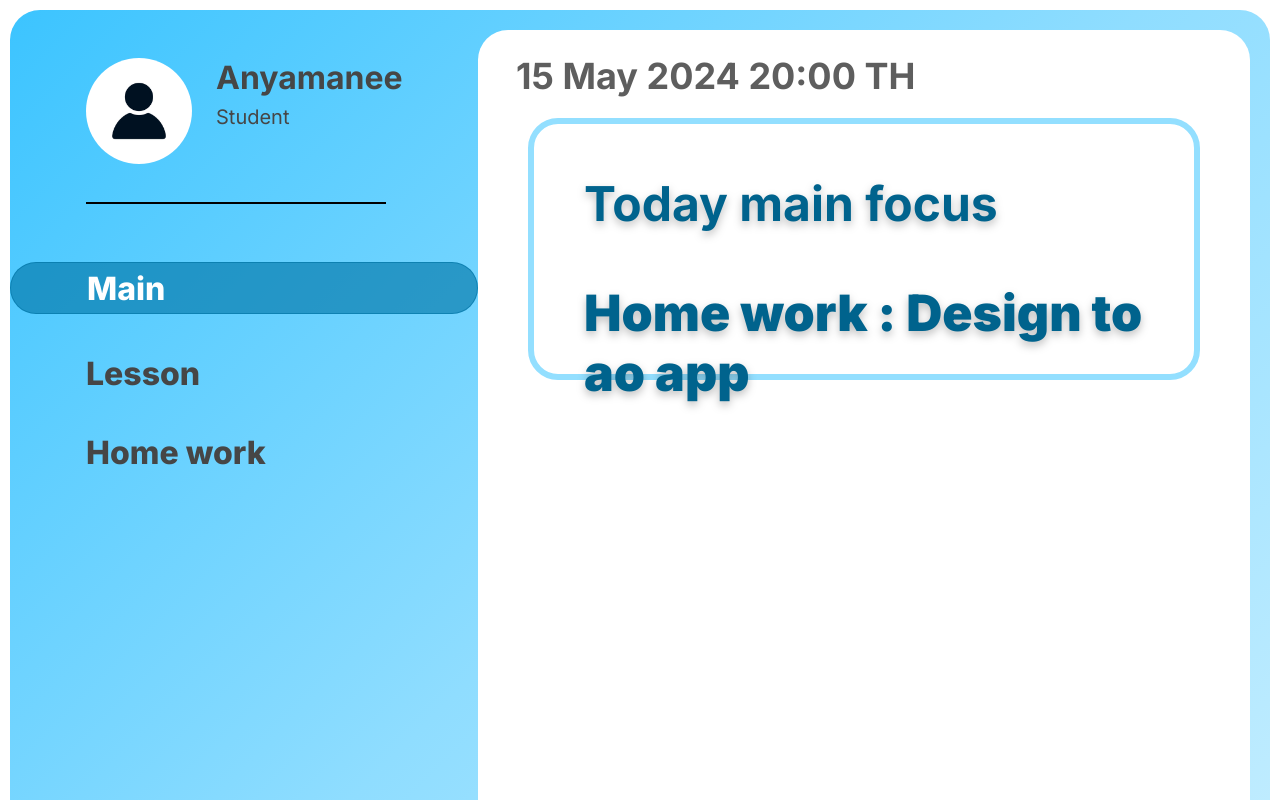
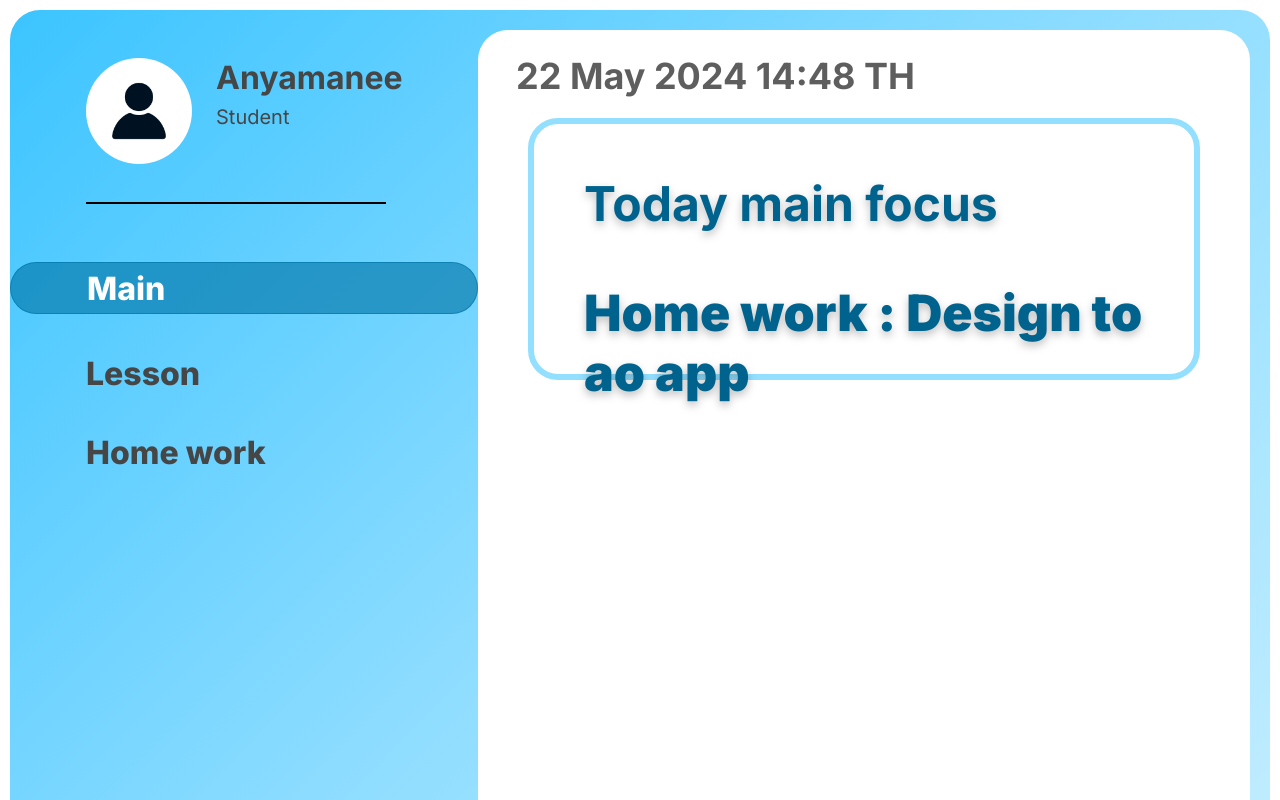
Before and after one commit to unyamanee1a/To-do-app, a React (Create React App) app: page / in a window 1280 px wide. Shown: the top 800 px of the page. Built offline with nearby package versions, Linux system fonts and the light colour scheme; a web font is replaced by a local one.

Commit message:
Add datetime function

```diff
--- a/src/App.tsx
+++ b/src/App.tsx
@@ -1,6 +1,7 @@
 import photo from "./personlogo.jpg";
 import gear from "./gear.png";
 import "./App.css";
+import { datetimeFormat } from "./utils/date";
 
 function App() {
   return (
@@ -35,7 +36,7 @@ function App() {
             </div>
           </div>
           <div className="right-bar">
-            <div className="date">15 May 2024 20:00 TH</div>
+            <div className="date">{datetimeFormat(new Date())}</div>
             <Main />
           </div>
         </div>
--- /dev/null
+++ b/src/utils/date.ts
@@ -0,0 +1,8 @@
+export const datetimeFormat = (datetime:Date) => {
+const day = datetime.getDate()
+const month = datetime.toLocaleString("default", {month: 'long'})
+const year = datetime.getFullYear()
+const hour = datetime.getHours()
+const minute = datetime.getMinutes()
+return `${day} ${month} ${year} ${hour}:${minute} TH`
+}
```
Also changed, not shown: 1 other file (tests, documents, lock files or other folders).
